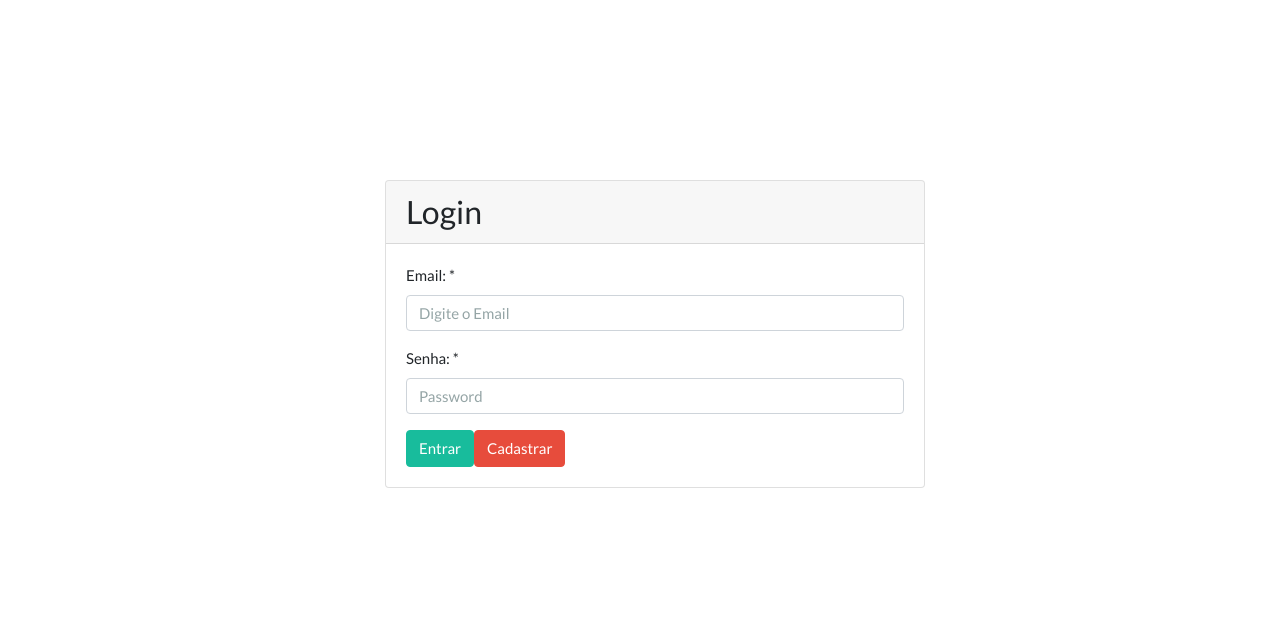
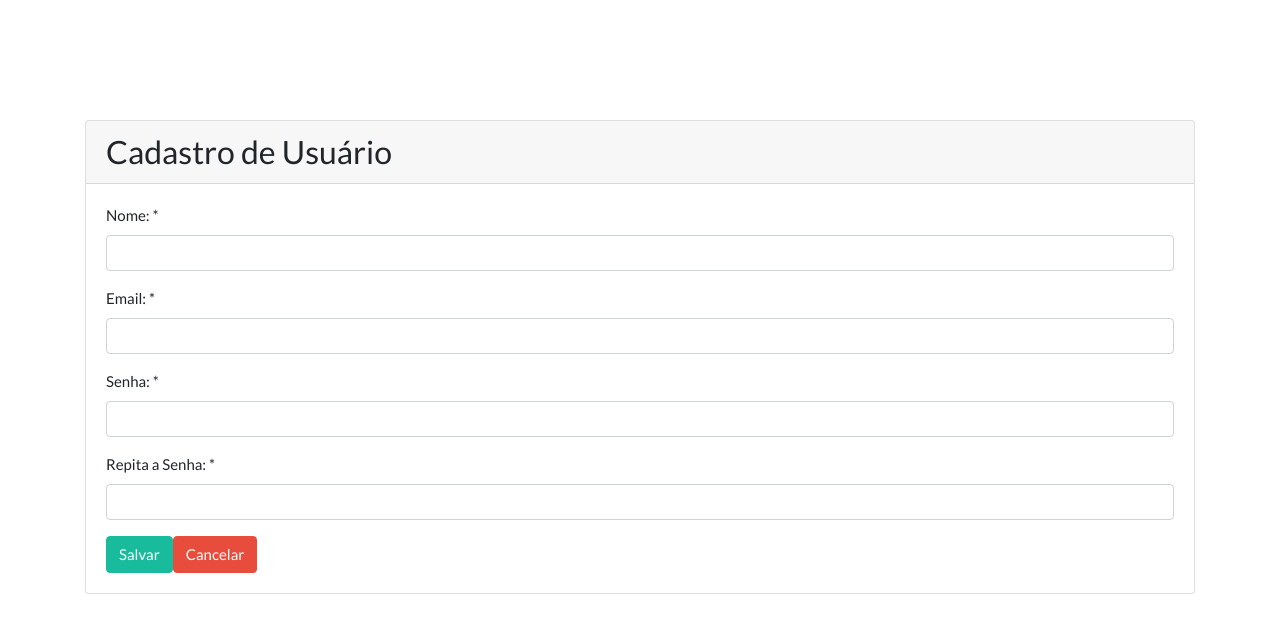
Before and after one commit to LuisTaborda/minhas-financas-app, a React (Create React App) app: page / in a window 1280 px wide. Shown: the top 630 px of the page. Built offline with nearby package versions, Linux system fonts and the light colour scheme.

Commit message:
adicionando cadastro Usuario

```diff
--- a/src/App.js
+++ b/src/App.js
@@ -1,7 +1,7 @@
 import React from 'react';
 
 import Login from './views/login'
-
+import CadastroUsuario from './views/cadastroUsuario'
 import 'bootswatch/dist/flatly/bootstrap.css'
 import './custom.css'
 
@@ -9,7 +9,7 @@ class App extends React.Component {
   render(){
     return (
     <div>
-        <Login></Login>
+      <CadastroUsuario></CadastroUsuario>
     </div>
     )
   }
--- /dev/null
+++ b/src/views/cadastroUsuario.js
@@ -0,0 +1,53 @@
+import React from 'react'
+
+import Card from '../components/card'
+import FormGroup from '../components/form-group'
+
+class CadastroUsuario extends React.Component{
+
+    state = {
+        nome: '',
+        email: '',
+        senha: '',
+        senhaRepeticao: ''
+    }
+
+    cadastrar = () =>{
+        console.log(this.state)
+    }
+
+    render(){
+        return(
+            <div className="container">
+                <Card title="Cadastro de Usuário">
+                <div className="row">
+                    <div className="col-lg-12">
+                        <div className="bs-component">
+                            <FormGroup label="Nome: *" htmlFor="inputNome">
+                                <input className="form-control" type="text" id="inputNome" name="nome" onChange={e => this.setState({nome: e.target.value})}/>
+                            </FormGroup>
+
+                            <FormGroup label="Email: *" htmlFor="inputEmail">
+                                <input className="form-control" type="email" id="inputEmail" name="email" onChange={e => this.setState({email: e.target.value})}/>
+                            </FormGroup>
+
+                            <FormGroup label="Senha: *" htmlFor="inputSenha">
+                                <input className="form-control" type="password" id="inputSenha" name="senha" onChange={e => this.setState({senha: e.target.value})}/>
+                            </FormGroup>
+
+                            <FormGroup label="Repita a Senha: *" htmlFor="inputRepitaSenha">
+                                <input className="form-control" type="password" id="inputRepitaSenha" name="senha" onChange={e => this.setState({senhaRepeticao: e.target.value})}/>
+                            </FormGroup>
+
+                            <button type="button" className="btn btn-success" onClick={this.cadastrar}>Salvar</button>
+                            <button type="button" className="btn btn-danger">Cancelar</button>
+                        </div>
+                    </div>
+                </div>
+                </Card>
+            </div>
+        )
+    }
+}
+
+export default CadastroUsuario
```
Also changed, not shown: 1 other file (tests, documents, lock files or other folders).
